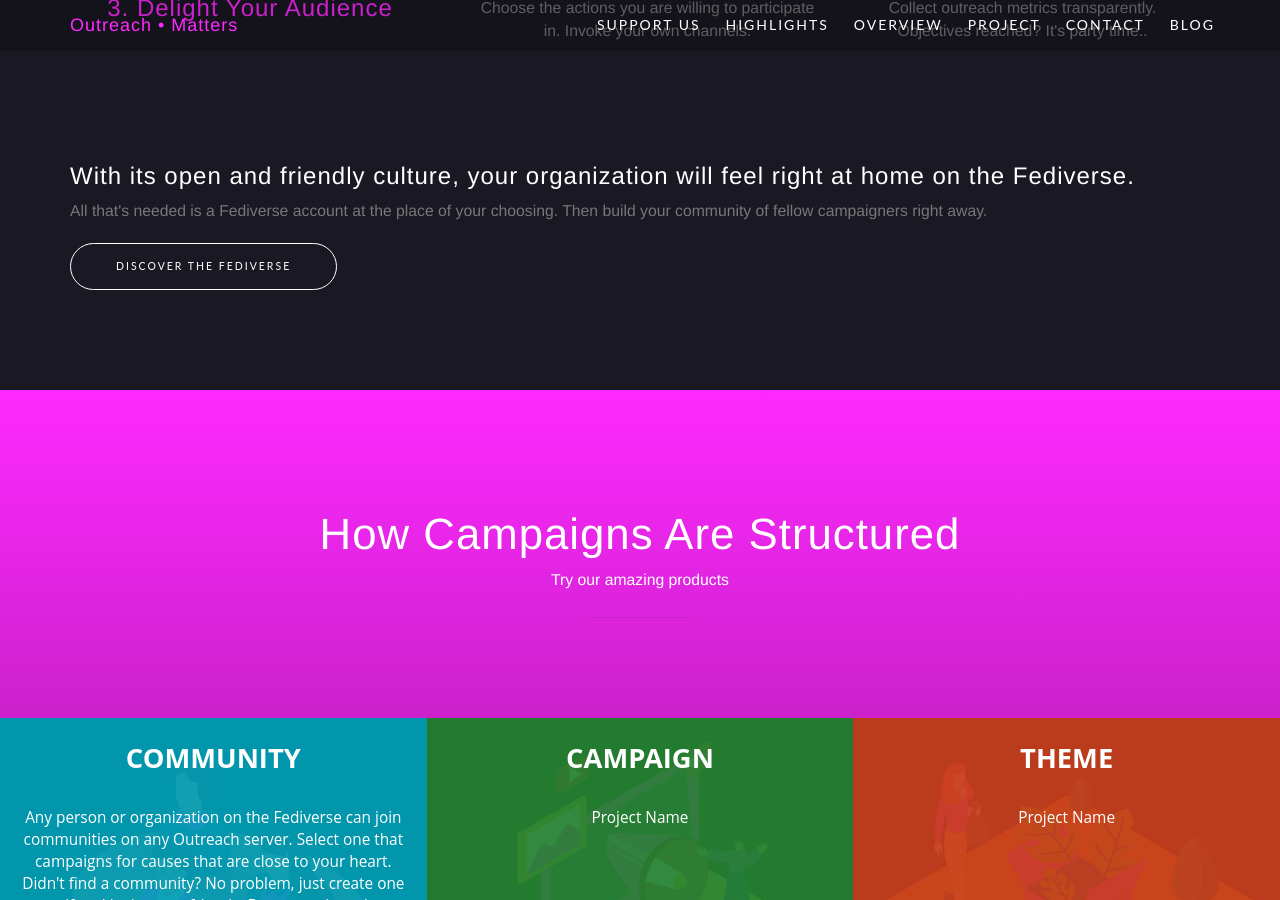
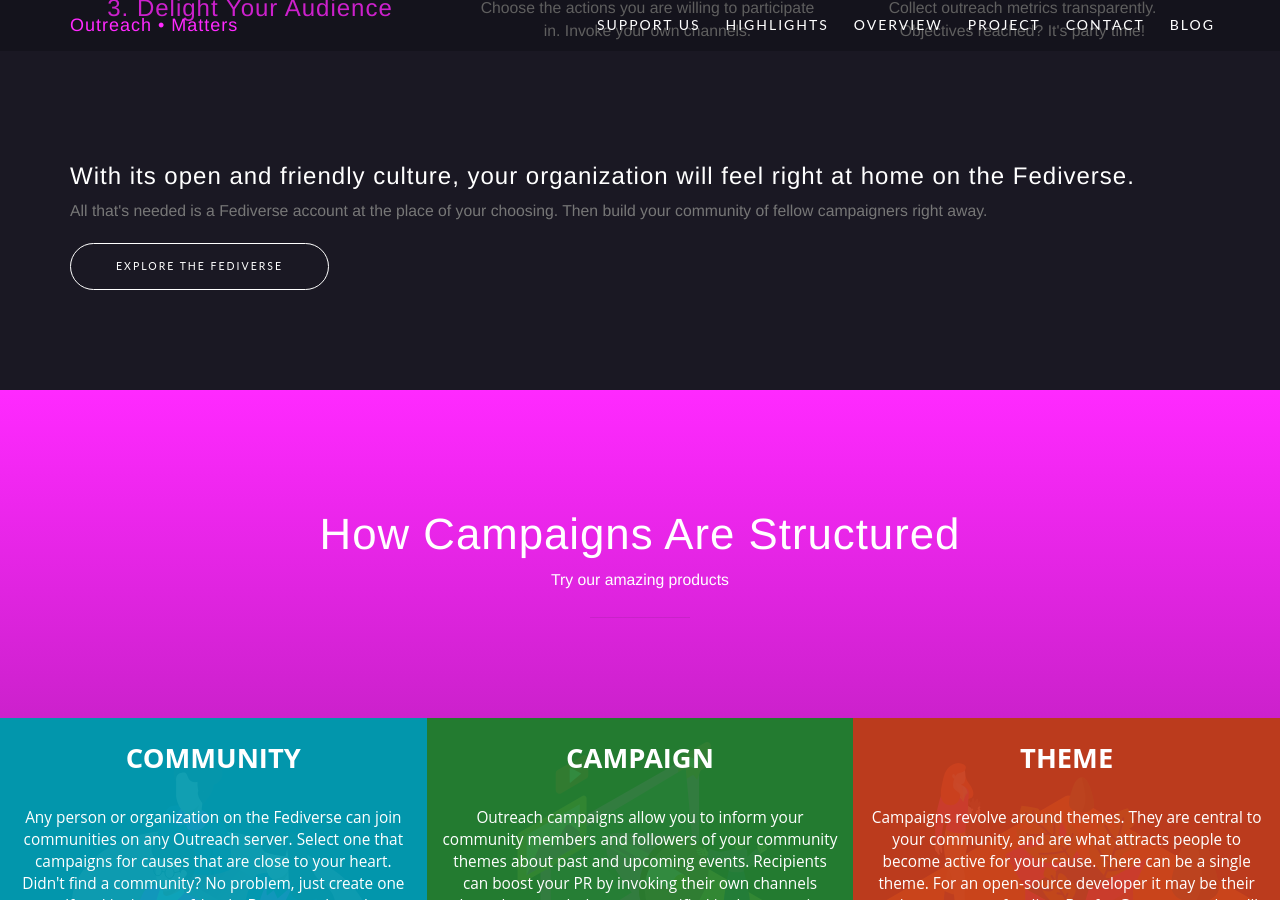
Before and after one commit to outreach-matters/getoutreach.org, a Jekyll site: the page built from index.html, in a window 1280 px wide and 900 px high, scrolled down 2318 px. Built offline with Jekyll 4.4.1, drawn with Linux system fonts in a browser that asks for light colours; the list of posts is cut into pages by our own code; some of the changed text lies outside the part shown.

Commit message:
Create outreach overview texts

```diff
--- a/_includes/highlights.html
+++ b/_includes/highlights.html
@@ -53,7 +53,7 @@
                                 <div class="feature-item">
                                     <img src="/img/analysis_.svg"/>
                                     <h3>Celebrate Results</h3>
-                                    <p class="text-muted">Collect outreach metrics transparently. Objectives reached? It's party time..</p>
+                                    <p class="text-muted">Collect outreach metrics transparently. Objectives reached? It's party time!</p>
                                 </div>
                             </div>
                         </div>
@@ -62,7 +62,7 @@
                 <div class="col-md-12">
                   <h3>With its open and friendly culture, your organization will feel right at home on the Fediverse.</h3>
                   <p class="text-muted">All that's needed is a Fediverse account at the place of your choosing. Then build your community of fellow campaigners right away.</p>
-                  <a target="_blank" href="https://fediverse.party" style="color:white" class="btn btn-outline btn-xl">Discover The Fediverse</a>
+                  <a target="_blank" href="https://fediverse.party" style="color:white" class="btn btn-outline btn-xl">Explore The Fediverse</a>
                 </div>
 
             </div>
--- a/_includes/overview.html
+++ b/_includes/overview.html
@@ -37,7 +37,7 @@
                                 Campaign
                             </div>
                             <div class="element-description">
-                                Project Name
+                                Outreach campaigns allow you to inform your community members and followers of your community themes about past and upcoming events. Recipients can boost your PR by invoking their own channels where they match the ones specified in the campaign. The Outreach service lowers the barrier to participation by automating much of the manual labour involved. The community give give feedback and help fine-tune strategy and objectives before a campaign is launched.
                             </div>
                         </div>
                     </div>
@@ -52,7 +52,7 @@
                                 Theme
                             </div>
                             <div class="element-description">
-                                Project Name
+                                Campaigns revolve around themes. They are central to your community, and are what attracts people to become active for your cause. There can be a single theme. For an open-source developer it may be their project, to attract funding. But for Greenpeace there'll be many, like 'Climate change' and 'Sustainability'. Once defined people can subscribe and follow them to receive campaign-related activities, such as newly launched campaigns and their final outcomes.
                             </div>
                         </div>
                     </div>
@@ -64,10 +64,10 @@
                     <div class="overview-box-caption box4">
                         <div class="overview-box-caption-content">
                             <div class="campaign-element text-faded">
-                                Channel
+                                Event
                             </div>
                             <div class="element-description">
-                                Project Name
+                                Campaign events are what is being promoted. Events can be any occurrence, online or in the real world, that is related to a campaign theme. They may occur in the future or have already passed. Some examples are a conference, a blog post, an upcoming software release, a funding request or actions of others that need a response. For each event a set of objectives, appropriate channels and desired actions may be specified so that the campaign follows a strategic plan.
                             </div>
                         </div>
                     </div>
@@ -79,10 +79,10 @@
                     <div class="overview-box-caption box5">
                         <div class="overview-box-caption-content">
                             <div class="campaign-element text-faded">
-                                Event
+                                Channel
                             </div>
                             <div class="element-description">
-                                Project Name
+                                PR channels are chosen based on themes, objectives and events of the campaign. For a software release these could be just Hacker News, Techcrunch and some forums, while Extinction Rebellion may target all major social media. A community member becomes a campaigner when they perform actions on a channel according to campaign guidelines. This participation is entirely voluntary and for ethical reasons no pressure or monetary incentives must be at play.
                             </div>
                         </div>
                     </div>
@@ -97,7 +97,7 @@
                                 Action
                             </div>
                             <div class="element-description">
-                                Project Name
+                                Activism is easier when it takes little effort. Outreach makes campaigning as convenient as possible by automating many actions relevant to a particular channel and part of the campaign. For Twitter a single-click consent might trigger multiple Likes and Retweets of an event, from the personal account of the campaigner. Campaigners remain in full control. After all real activists should only act from conviction, unforced. Act from the heart and mind.
                             </div>
                         </div>
                     </div>
--- a/_sass/_base.scss
+++ b/_sass/_base.scss
@@ -181,6 +181,7 @@
   min-height: auto;
   overflow-y: hidden;
 
+  // Credits: https://www.gradientmagic.com/collection/darkbg/gradient/1583799015112
   background-image: radial-gradient(circle at 11% 37%, hsla(251,0%,28%,0.05) 0%, hsla(251,0%,28%,0.05) 50%,transparent 50%, transparent 56%,transparent 56%, transparent 100%),radial-gradient(circle at 82% 7%, hsla(251,0%,28%,0.05) 0%, hsla(251,0%,28%,0.05) 46%,transparent 46%, transparent 88%,transparent 88%, transparent 100%),radial-gradient(circle at 81% 79%, hsla(251,0%,28%,0.05) 0%, hsla(251,0%,28%,0.05) 33%,transparent 33%, transparent 89%,transparent 89%, transparent 100%),radial-gradient(circle at 68% 96%, hsla(251,0%,28%,0.05) 0%, hsla(251,0%,28%,0.05) 8%,transparent 8%, transparent 26%,transparent 26%, transparent 100%),radial-gradient(circle at 69% 20%, hsla(251,0%,28%,0.05) 0%, hsla(251,0%,28%,0.05) 84%,transparent 84%, transparent 86%,transparent 86%, transparent 100%),radial-gradient(circle at 49% 22%, hsla(251,0%,28%,0.05) 0%, hsla(251,0%,28%,0.05) 71%,transparent 71%, transparent 78%,transparent 78%, transparent 100%),radial-gradient(circle at 23% 60%, hsla(251,0%,28%,0.05) 0%, hsla(251,0%,28%,0.05) 6%,transparent 6%, transparent 40%,transparent 40%, transparent 100%),radial-gradient(circle at 86% 33%, hsla(251,0%,28%,0.05) 0%, hsla(251,0%,28%,0.05) 13%,transparent 13%, transparent 98%,transparent 98%, transparent 100%),radial-gradient(circle at 38% 60%, hsla(251,0%,28%,0.05) 0%, hsla(251,0%,28%,0.05) 15%,transparent 15%, transparent 61%,transparent 61%, transparent 100%),linear-gradient(0deg, rgb(19,18,26),rgb(19,18,26));
 
   color: white;
```
